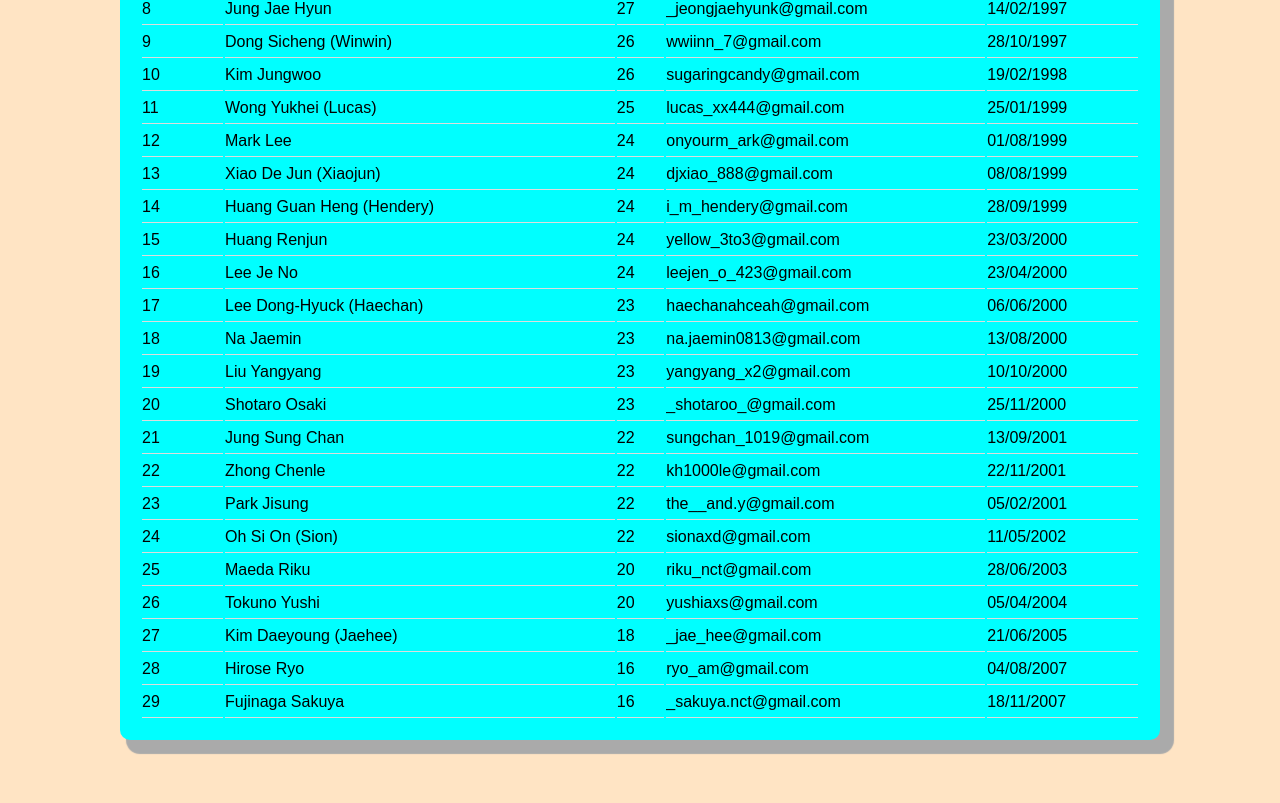
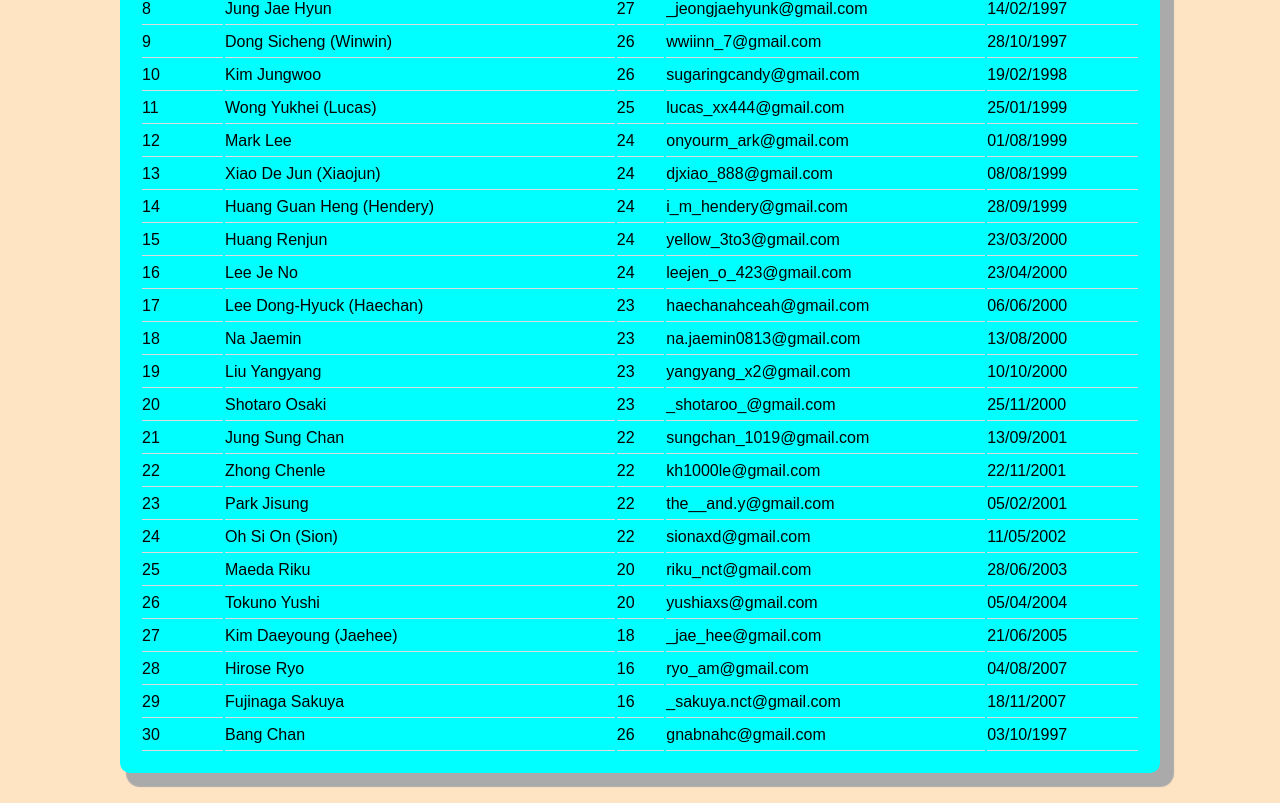
Before and after one commit to adilaa23/latihan-git-vsc, a plain HTML site: page index.html in a window 1280 px wide. Shown: the part 435-1238 px from the top of the page. Before the commit the page ends 1205 px from the top, so only its background shows below. Drawn offline with Linux system fonts and the light colour scheme.

Commit message:
add bangchan

```diff
--- a/index.html
+++ b/index.html
@@ -281,6 +281,13 @@
                     <td>_sakuya.nct@gmail.com</td>
                     <td>18/11/2007</td>
                 </tr>
+                <tr>
+                    <td>30</td>
+                    <td>Bang Chan</td>
+                    <td>26</td>
+                    <td>gnabnahc@gmail.com</td>
+                    <td>03/10/1997</td>
+                </tr>
             </tbody>
         </table>
     </div>
```
